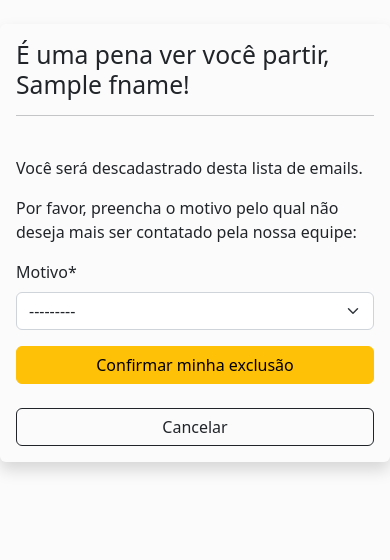
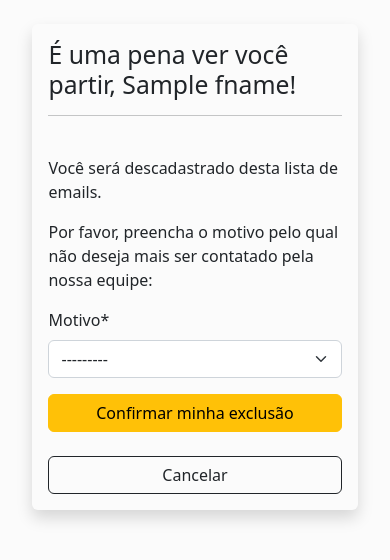
Before and after one commit to thalestmm/UltraProject, a Django app: template UltraProject/marketing/templates/marketing/unsubscribe.html in a window 390 px wide. Shown: the part 32-592 px from the top of the page. Run offline with Django 4.2, Linux system fonts and the light colour scheme; data comes from the database, SQL or seed files in the repository; tables that the repository leaves empty hold one stand-in row (values such as "Sample post"); the template is opened without the code that fills it: values that come from a table or form of the project are taken from there, most other values are stand-ins (such as "Sample title", 1, 10 or a date in 2020); some libraries are stand-ins or nearby versions.

Commit message:
Unsubscribe css update

```diff
--- /dev/null
+++ b/UltraProject/marketing/email.py
@@ -0,0 +1,2 @@
+# TODO: ADD STMP EMAIL FUNCTIONALITIES
+# smtp.hostinger.com
--- a/UltraProject/marketing/templates/marketing/unsubscribe.html
+++ b/UltraProject/marketing/templates/marketing/unsubscribe.html
@@ -7,8 +7,8 @@
 {% block content %}
 <br>
 <div class="row">
-    <div class="col-md-3"></div>
-    <div class="col-md justify-content-center rounded p-3 shadow">
+    <div class="col-sm-2 col-md-3 col-1"></div>
+    <div class="col rounded p-3 shadow">
         <h2>É uma pena ver você partir, {{fname}}!</h2>
         <hr><br>
         <p>Você será descadastrado desta lista de emails.</p>
@@ -26,6 +26,6 @@
         </form>
 
     </div>
-    <div class="col-md-3"></div>
+    <div class="col-sm-2 col-md-3 col-1"></div>
 </div>
 {% endblock %}
--- a/UltraProject/marketing/views.py
+++ b/UltraProject/marketing/views.py
@@ -3,6 +3,8 @@ from django.http import HttpResponse, HttpResponseRedirect, Http404
 from .models import Lead, LeadLabel, UnsubscribeEvent, UnsubscribeReason
 from django.contrib.auth.decorators import user_passes_test
 from .forms import EmailCampaignForm, UnsubscribeForm
+
+from django.core.exceptions import ValidationError
 
 
 # Create your views here.
@@ -39,7 +41,7 @@ def thank_you(request, lead_label):
 def unsubscribe_from_mailing_list(request, user_uuid):
     try:
         user = Lead.objects.get(uuid=user_uuid)
-    except:
+    except ValidationError:
         raise Http404()
 
     user_email = user.email
```
